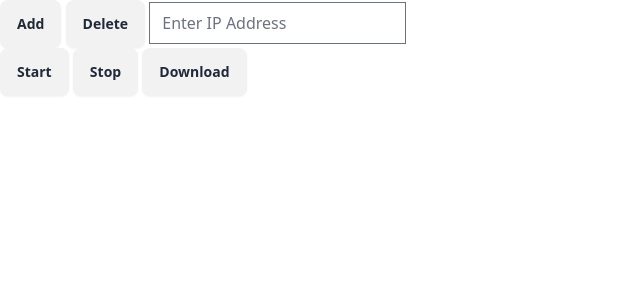
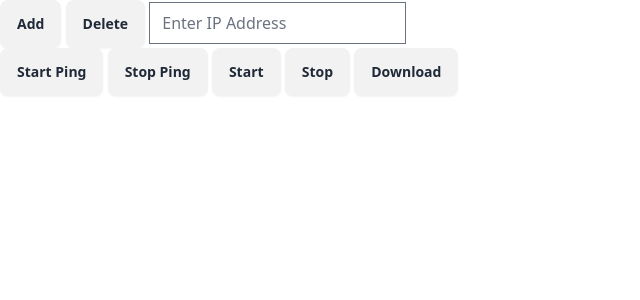
Before and after one commit to SendKazetoOlympics/camerasystem_control_station, a SvelteKit app: page / in a window 1280 px wide. Shown: the top 300 px of the page, without its empty margins (0-640 px from the left). Built offline with nearby package versions, Linux system fonts and the light colour scheme.

Commit message:
update ping function

```diff
--- a/src/routes/+page.svelte
+++ b/src/routes/+page.svelte
@@ -84,13 +84,20 @@
 <!-- Add a text field for IP address -->
 <input type="text" id="ip" placeholder="Enter IP Address" />
 
-<!-- Display the list of IP addresses -->
+<!-- Display the list of IP addresses and their current timestamp -->
 <ul>
 	{#each connections as connection, i}
-		<li>{connection.ip_address} {status[i].status} {status[i].timestamp}</li>
+		<li>
+			{connection.ip_address}
+			{status[i].status}
+			<!-- Display timestamp as unix time (milliseconds since epoch) -->
+			{status[i].timestamp}
+		</li>
 	{/each}
 </ul>
 
+<button class="btn" onclick={start_ping}>Start Ping</button>
+<button class="btn" onclick={stop_ping}>Stop Ping</button>
 <button class="btn" id="start" onclick={start_recording}>Start</button>
 <button class="btn" id="stop" onclick={stop_recording}>Stop</button>
 <button class="btn" id="Download" onclick={download}>Download</button>
```
